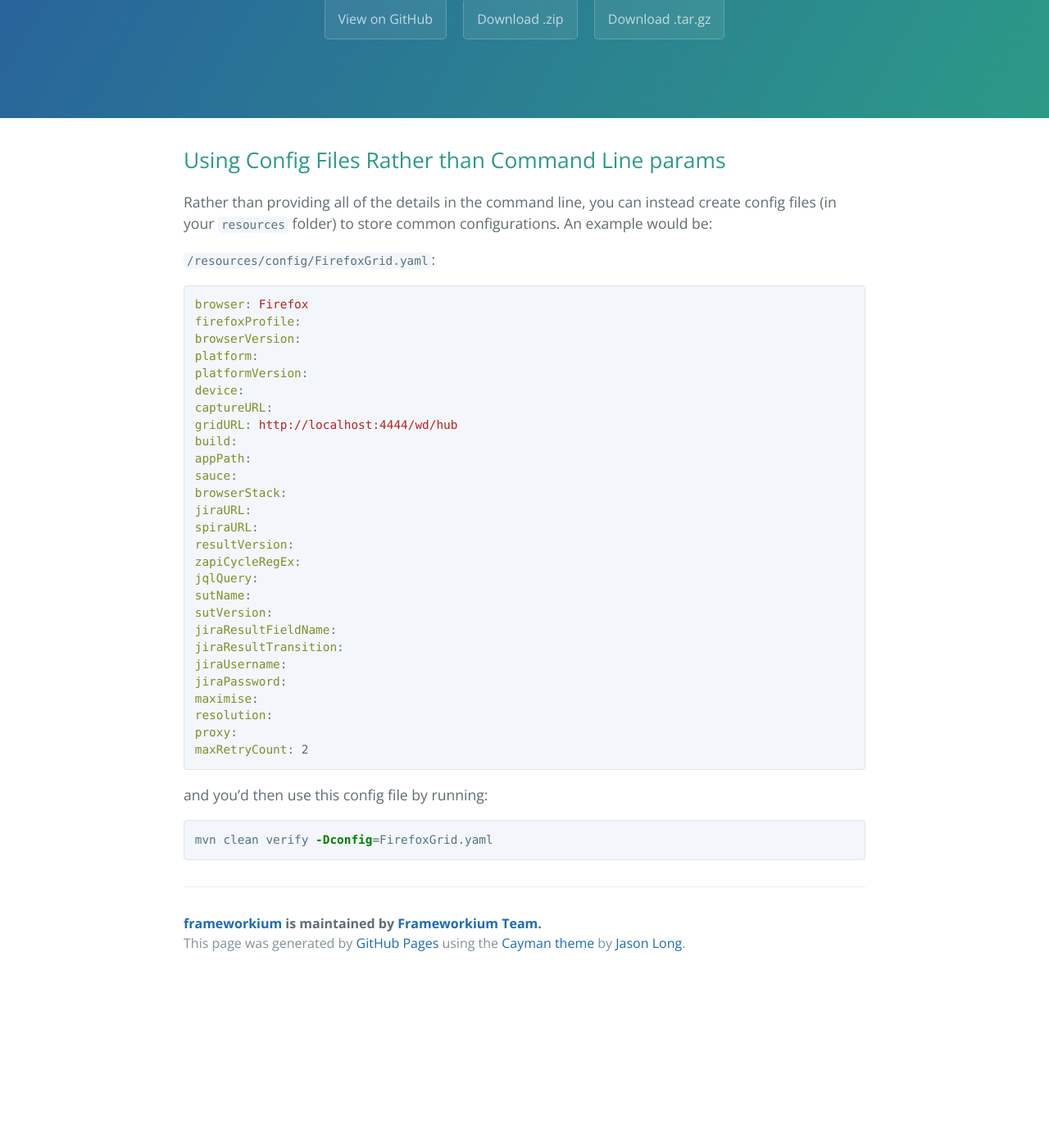
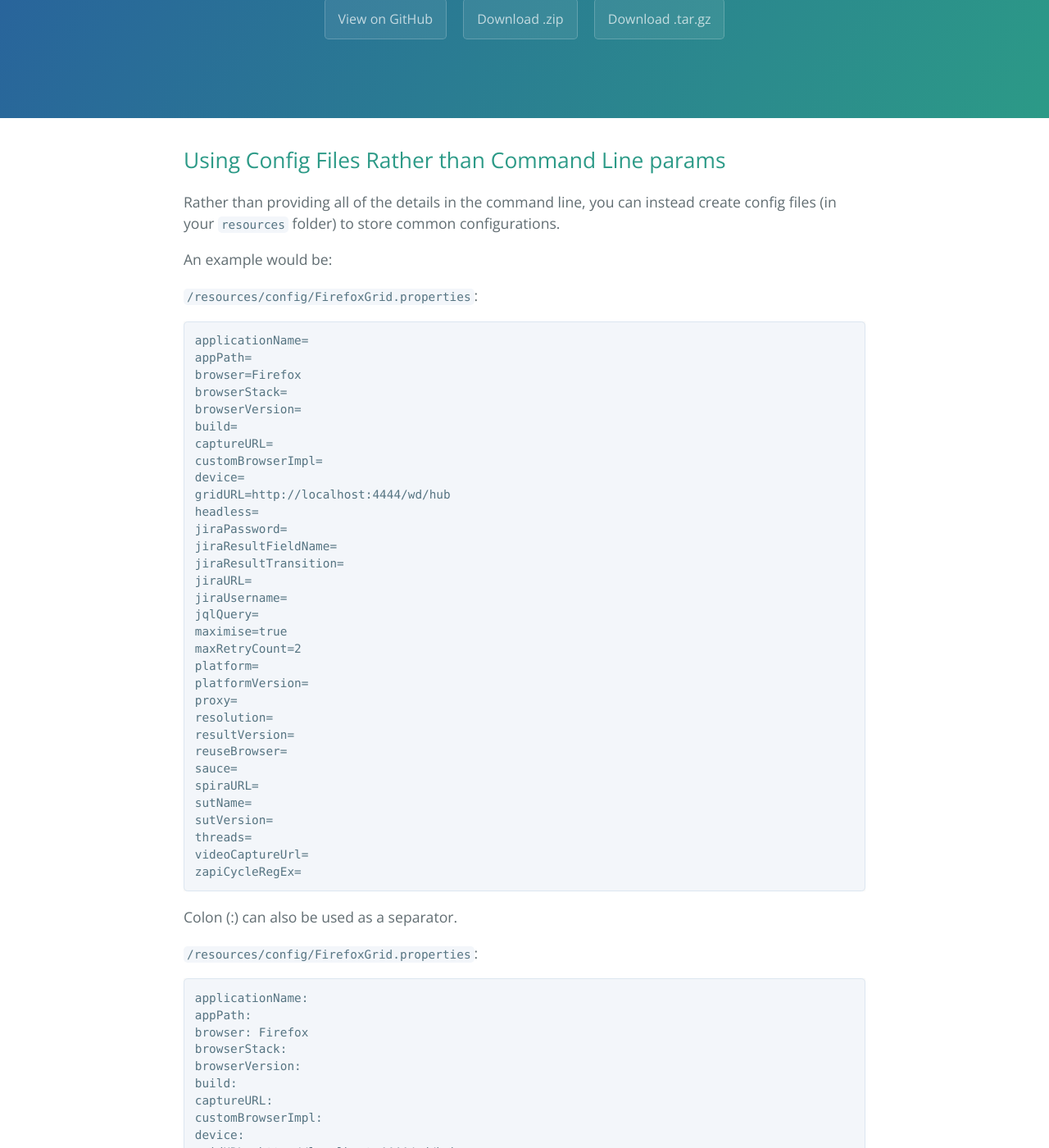
Before and after one commit to Frameworkium/frameworkium.github.io, a Jekyll site: the page built from _pages/Config_Files.md, in a window 1280 px wide and 1400 px high, scrolled down 325 px. Shown: the whole window at 82% size. Built offline with Jekyll 4.4.1, drawn with Linux system fonts in a browser that asks for light colours; before the commit the page ends 1519 px from its top, so only the background shows below that; some of the changed text lies outside the part shown.

Commit message:
Updated info on properties files

````diff
--- a/_pages/Config_Files.md
+++ b/_pages/Config_Files.md
@@ -6,44 +6,89 @@ section: 6 - Advanced Usage
 order: 0
 ---
 
-Rather than providing all of the details in the command line,
-you can instead create config files (in your `resources` folder) to store common configurations.
+Rather than providing all of the details in the command line, you can instead
+create config files (in your `resources` folder) to store common configurations.
+
 An example would be:
 
-`/resources/config/FirefoxGrid.yaml`:
+`/resources/config/FirefoxGrid.properties`:
 
-```yaml
+```
+applicationName=
+appPath=
+browser=Firefox
+browserStack=
+browserVersion=
+build=
+captureURL=
+customBrowserImpl=
+device=
+gridURL=http://localhost:4444/wd/hub
+headless=
+jiraPassword=
+jiraResultFieldName=
+jiraResultTransition=
+jiraURL=
+jiraUsername=
+jqlQuery=
+maximise=true
+maxRetryCount=2
+platform=
+platformVersion=
+proxy=
+resolution=
+resultVersion=
+reuseBrowser=
+sauce=
+spiraURL=
+sutName=
+sutVersion=
+threads=
+videoCaptureUrl=
+zapiCycleRegEx=
+```
+
+Colon (:) can also be used as a separator.
+
+`/resources/config/FirefoxGrid.properties`:
+
+```
+applicationName:
+appPath:
 browser: Firefox
-firefoxProfile:
+browserStack:
 browserVersion:
+build:
+captureURL:
+customBrowserImpl:
+device:
+gridURL: http://localhost:4444/wd/hub
+headless:
+jiraPassword:
+jiraResultFieldName:
+jiraResultTransition:
+jiraURL:
+jiraUsername:
+jqlQuery:
+maximise: true
+maxRetryCount: 2
 platform:
 platformVersion:
-device:
-captureURL:
-gridURL: http://localhost:4444/wd/hub
-build:
-appPath:
+proxy:
+resolution:
+resultVersion:
+reuseBrowser:
 sauce:
-browserStack:
-jiraURL:
 spiraURL:
-resultVersion:
-zapiCycleRegEx:
-jqlQuery:
 sutName:
 sutVersion:
-jiraResultFieldName:
-jiraResultTransition:
-jiraUsername:
-jiraPassword:
-maximise:
-resolution:
-proxy:
-maxRetryCount: 2
+threads:
+videoCaptureUrl:
+zapiCycleRegEx:
 ```
 
 and you'd then use this config file by running:
 
 ```bash
-mvn clean verify -Dconfig=FirefoxGrid.yaml
+mvn clean verify -Dconfig=FirefoxGrid.properties
 ```
````
Also changed, not shown: _pages/Command-Line-Options.md (+1 -1 lines).
